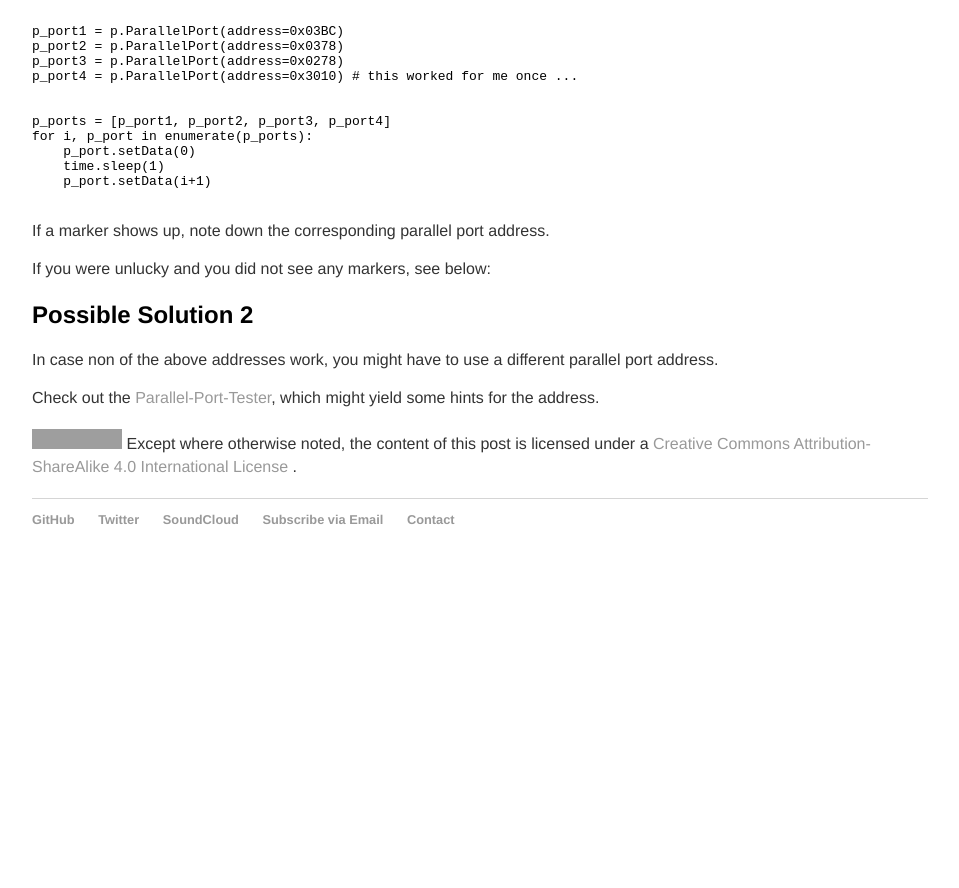
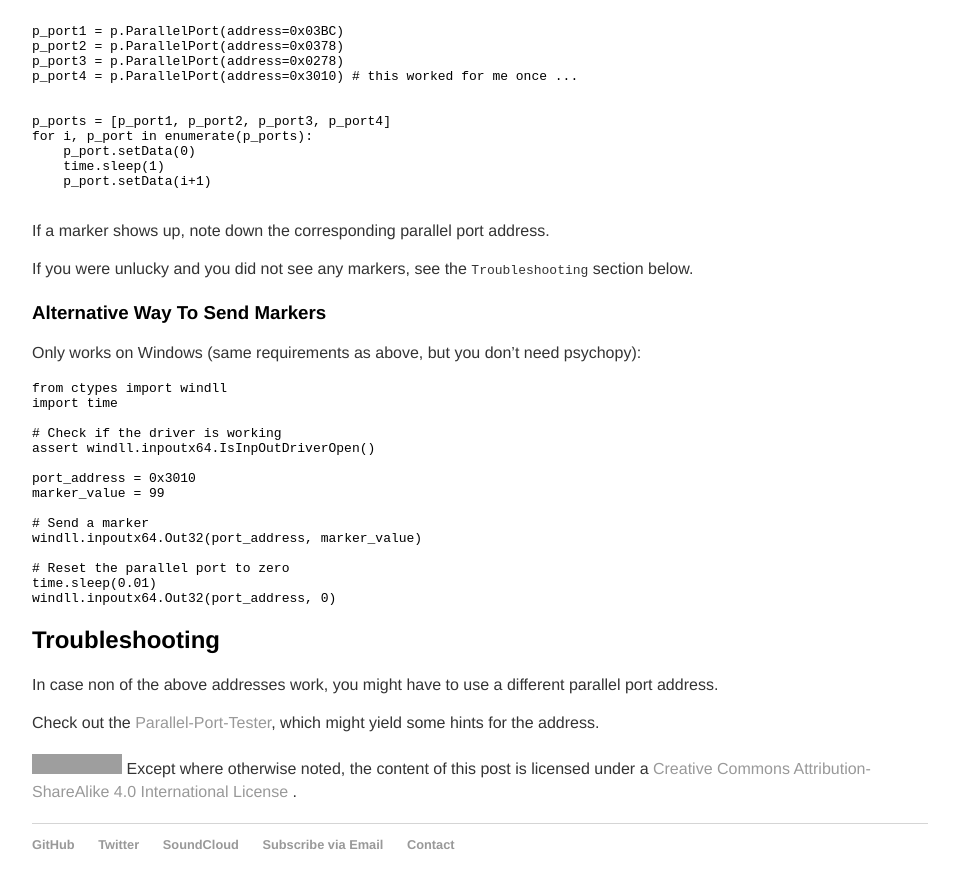
Before and after one commit to sappelhoff/sappelhoff.github.io, a Jekyll site: the page built from _posts/2017-11-23-Triggers-with-Psychopy-on-BrainVision-Recorder.md, in a window 1280 px wide and 900 px high, scrolled down 1651 px. Shown: the top 888 px of the window, without its empty margins (160-1119 px from the left). Built offline with Jekyll 4.4.1, drawn with Linux system fonts in a browser that asks for light colours; comment, search, counter and statistics services are not loaded; before the commit the page ends 2238 px from its top, so only the background shows below that; some of the changed text lies outside the part shown; grey boxes are pictures that could not be loaded.

Commit message:
added section to trigger post

````diff
--- a/_posts/2017-11-23-Triggers-with-Psychopy-on-BrainVision-Recorder.md
+++ b/_posts/2017-11-23-Triggers-with-Psychopy-on-BrainVision-Recorder.md
@@ -88,10 +88,31 @@ for i, p_port in enumerate(p_ports):
 
 If a marker shows up, note down the corresponding parallel port address.
 
-If you were unlucky and you did not see any markers, see below:
+If you were unlucky and you did not see any markers, see the `Troubleshooting` section below.
+
+### Alternative Way To Send Markers
+Only works on Windows (same requirements as above, but you don't need psychopy):
+
+``` python
+from ctypes import windll
+import time
+
+# Check if the driver is working
+assert windll.inpoutx64.IsInpOutDriverOpen()
+
+port_address = 0x3010
+marker_value = 99
+
+# Send a marker
+windll.inpoutx64.Out32(port_address, marker_value)
+
+# Reset the parallel port to zero
+time.sleep(0.01)
+windll.inpoutx64.Out32(port_address, 0)
+```
 
 
-## Possible Solution 2
+## Troubleshooting
 In case non of the above addresses work, you might have to use a different parallel port address.
 
 Check out the [Parallel-Port-Tester](https://www.downtowndougbrown.com/2013/06/parallel-port-tester/), which might yield some hints for the address.
````
Also changed, not shown: other parts of _posts/2017-11-23-Triggers-with-Psychopy-on-BrainVision-Recorder.md (+1 -1 lines).
